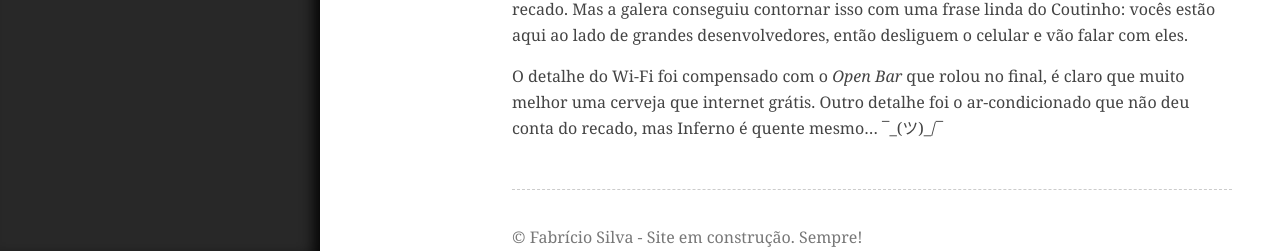
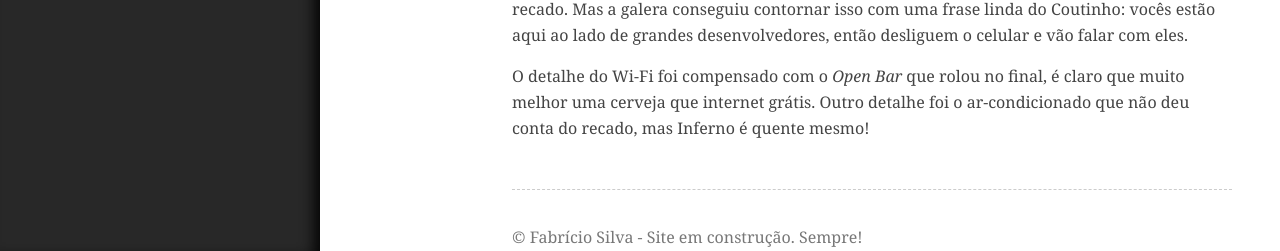
Before and after one commit to fabriciofmsilva/fabriciofmsilva.github.io, a Jekyll site: the page built from _posts/2013-09-17-frontin-sampa.md, in a window 1280 px wide and 900 px high, scrolled down 1765 px. Shown: the part 646-897 px from the top of the window. Built offline with Jekyll 4.4.1, drawn with Linux system fonts in a browser that asks for light colours; nearby versions of some CDN libraries; comment, search, counter and statistics services are not loaded.

Commit message:
Post FrontInSampa

```diff
--- a/_posts/2013-09-17-frontin-sampa.md
+++ b/_posts/2013-09-17-frontin-sampa.md
@@ -61,4 +61,4 @@ Acredito que faltou alguns detalhes para ser o melhor FrontIn do ano. Por exempl
 
 Não teve Wi-Fi no evento, segundo o que rolou por alto foi a custo para levar uma rede boa até o local. Pra mim a falta de Wi-Fi não foi problema, já que o 3G conseguiu dar conta do recado. Mas a galera conseguiu contornar isso com uma frase linda do Coutinho: vocês estão aqui ao lado de grandes desenvolvedores, então desliguem o celular e vão falar com eles.
 
-O detalhe do Wi-Fi foi compensado com o *Open Bar* que rolou no final, é claro que muito melhor uma cerveja que internet grátis. Outro detalhe foi o ar-condicionado que não deu conta do recado, mas Inferno é quente mesmo... &macr;\_(ツ)_/&macr;
+O detalhe do Wi-Fi foi compensado com o *Open Bar* que rolou no final, é claro que muito melhor uma cerveja que internet grátis. Outro detalhe foi o ar-condicionado que não deu conta do recado, mas Inferno é quente mesmo!
```
